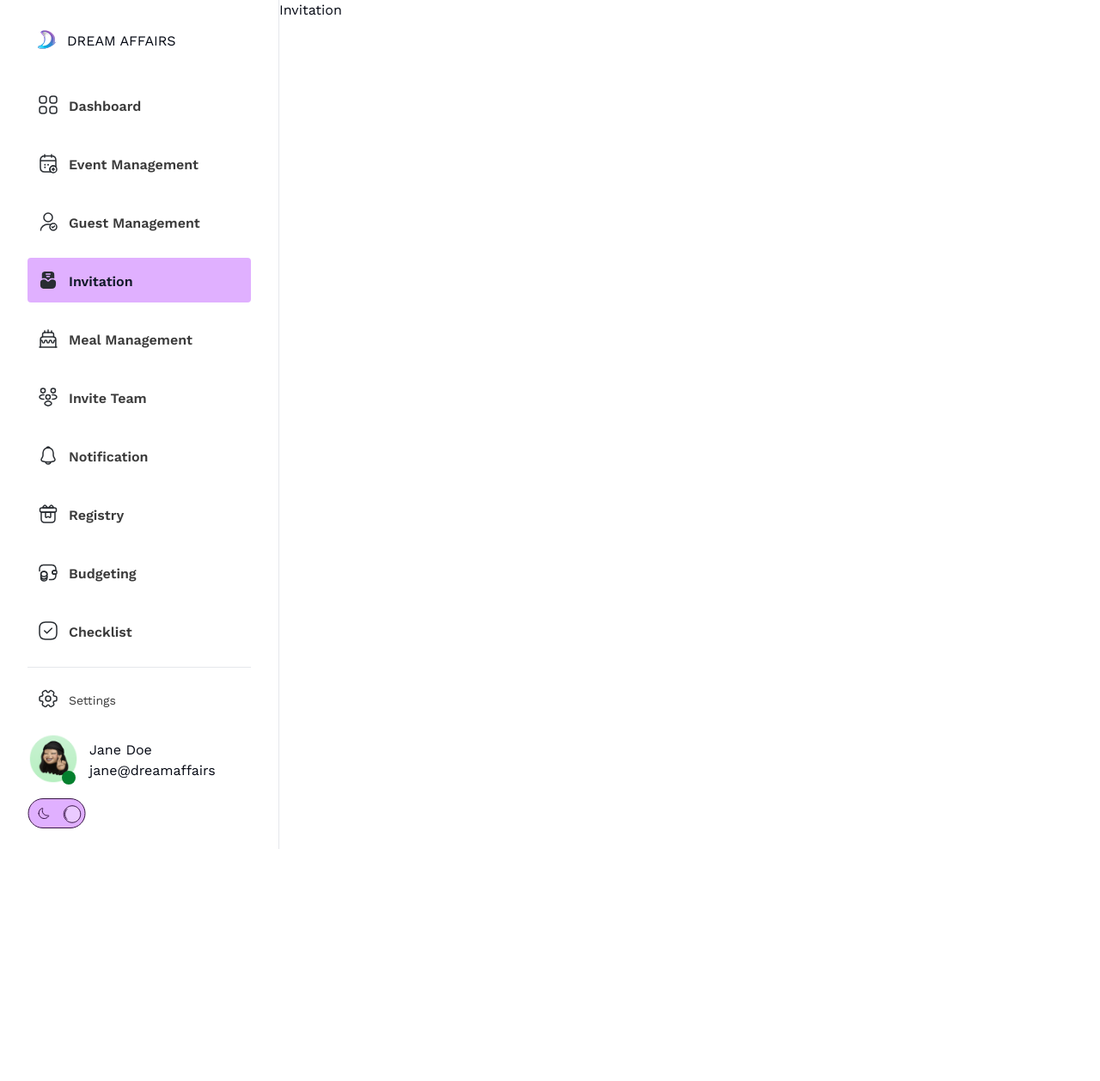
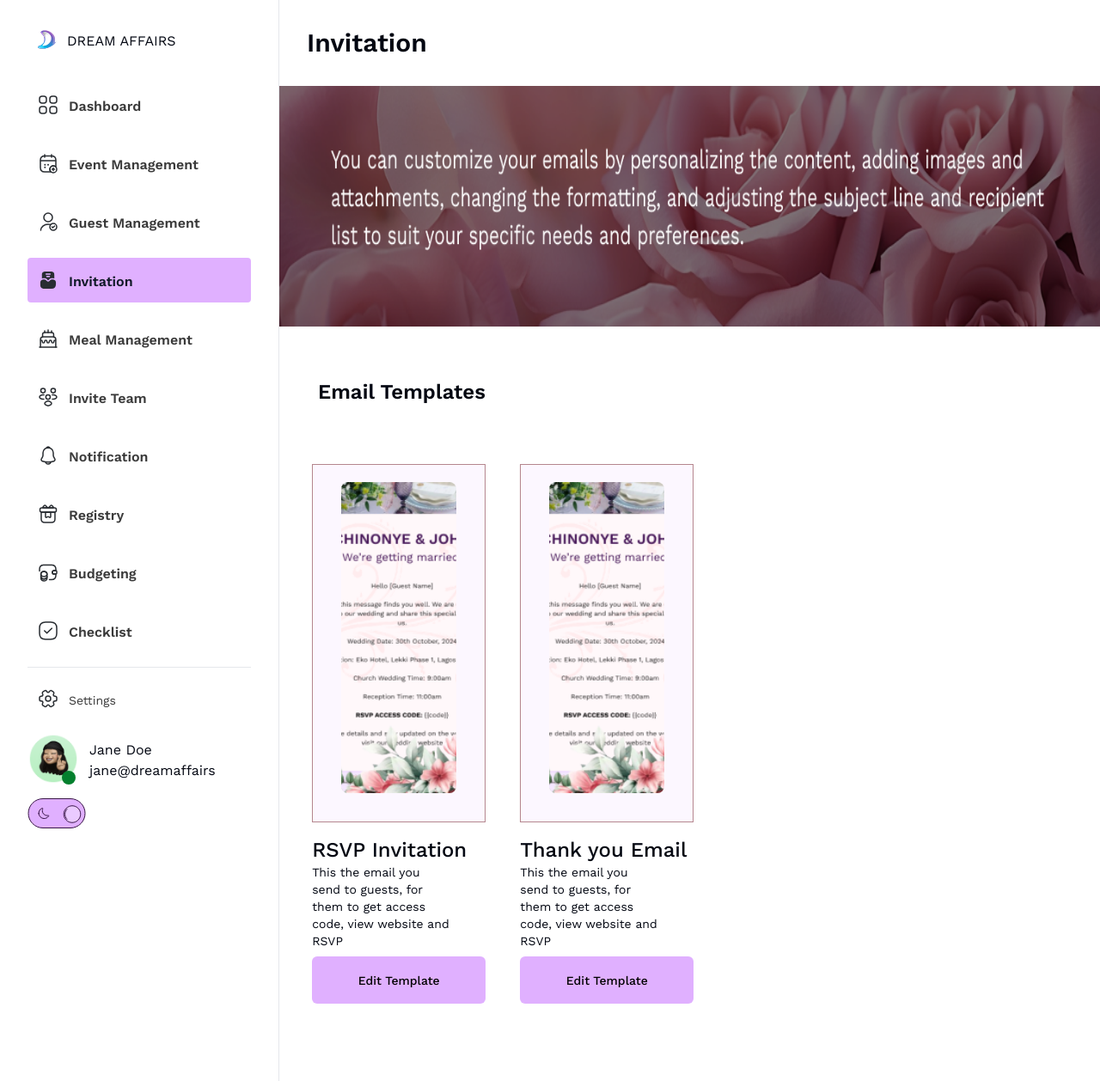
Before and after one commit to Dream-Affairs/Dream-Affairs-Frontend, a Next.js app: page /dashboard/invitation in a window 1280 px wide. Shown: the whole page at 86% size. Before the commit the page ends 988 px from the top, so only its background shows below. Built offline with nearby package versions, Linux system fonts and the light colour scheme.

Commit message:
implemented invitation main page

```diff
--- /dev/null
+++ b/app/dashboard/(components)/invitation/EmailTemplate.tsx
@@ -0,0 +1,28 @@
+import Image from "next/image";
+import { EmailTemplateProp } from "@/index";
+import { Button } from "@/components/ui/button";
+
+export default function EmailTemplate({title,description,image}: EmailTemplateProp) {
+  return (
+        <>
+         <div className="bg-[#FCF7FF] px-[33px] pt-[20px] pb-[33px] border border-[#B5868E] flex items-center">
+            <div className="lg:max-w-[300px] lg:w-[100%] h-[362px]  overflow-hidden z-50">
+                <Image
+                width={0}
+                height={0}
+                src={image}
+                alt={"email template"}
+                style={{ height: '100%', width: '100vw' }}
+                sizes="100vw"
+                className="rounded-[8px] object-cover h-[100%] w-[100%]"
+                />
+            </div>
+        </div>
+        <h3 className="font-medium text-2xl mt-4">{title}</h3>
+        <p className="text-sm w-4/5">{description}</p>
+        <Button className="w-full mt-2 bg-[#E0B0FF] text-black">Edit Template</Button>
+
+
+     </>
+  )
+}
--- a/app/dashboard/invitation/page.tsx
+++ b/app/dashboard/invitation/page.tsx
@@ -1,9 +1,39 @@
-import React from 'react';
+"use client"
+import React, { MouseEvent, useState } from 'react';
+import EmailTemplate from '../(components)/invitation/EmailTemplate';
+import banner from "../(assets)/invitation_top_banner.png"
+import Image from 'next/image';
 
 type Props = {};
 
+
 const Invitation = (props: Props) => {
-  return <div>Invitation</div>;
+
+  return <div>
+    <h3 className='text-3xl font-semibold p-8'>Invitation</h3>
+    {/* Top Banner */}
+    <div className='w-full h-[280px] bg-red-500'>
+      <Image src={banner} alt='top-banner'
+      width={0}
+      height={0}
+      style={{width: '100vw', height: "100%"}}
+       />
+    </div>
+
+    <h3 className="font-semibold px-[45px] mt-[60px] text-2xl pb-2 cursor-pointer" >Email Templates</h3>
+
+    <div className='w-full flex pt-[60px] gap-x-[40px] gap-y-8 px-[4%] mb-[90px] flex-wrap'>
+      <div className="shrink-0 basis-[23%]">
+        <EmailTemplate title='RSVP Invitation' description='This the email you send to guests, for them to
+            get access code, view website and RSVP' image='/assets/email_template.png' />
+      </div>
+      <div className="shrink-0 basis-[23%]">
+        <EmailTemplate title='Thank you Email' description='This the email you send to guests, for them to
+            get access code, view website and RSVP' image='/assets/email_template.png' />
+      </div>
+
+    </div>
+  </div>;
 };
 
 export default Invitation;
--- /dev/null
+++ b/index.d.ts
@@ -0,0 +1,5 @@
+export type EmailTemplateProp = {
+    title: string,
+    description: string,
+    image: string
+}
```
Also changed, not shown: app/dashboard/(assets)/invitation_top_banner.png (added), public/assets/email_template.png (added).
